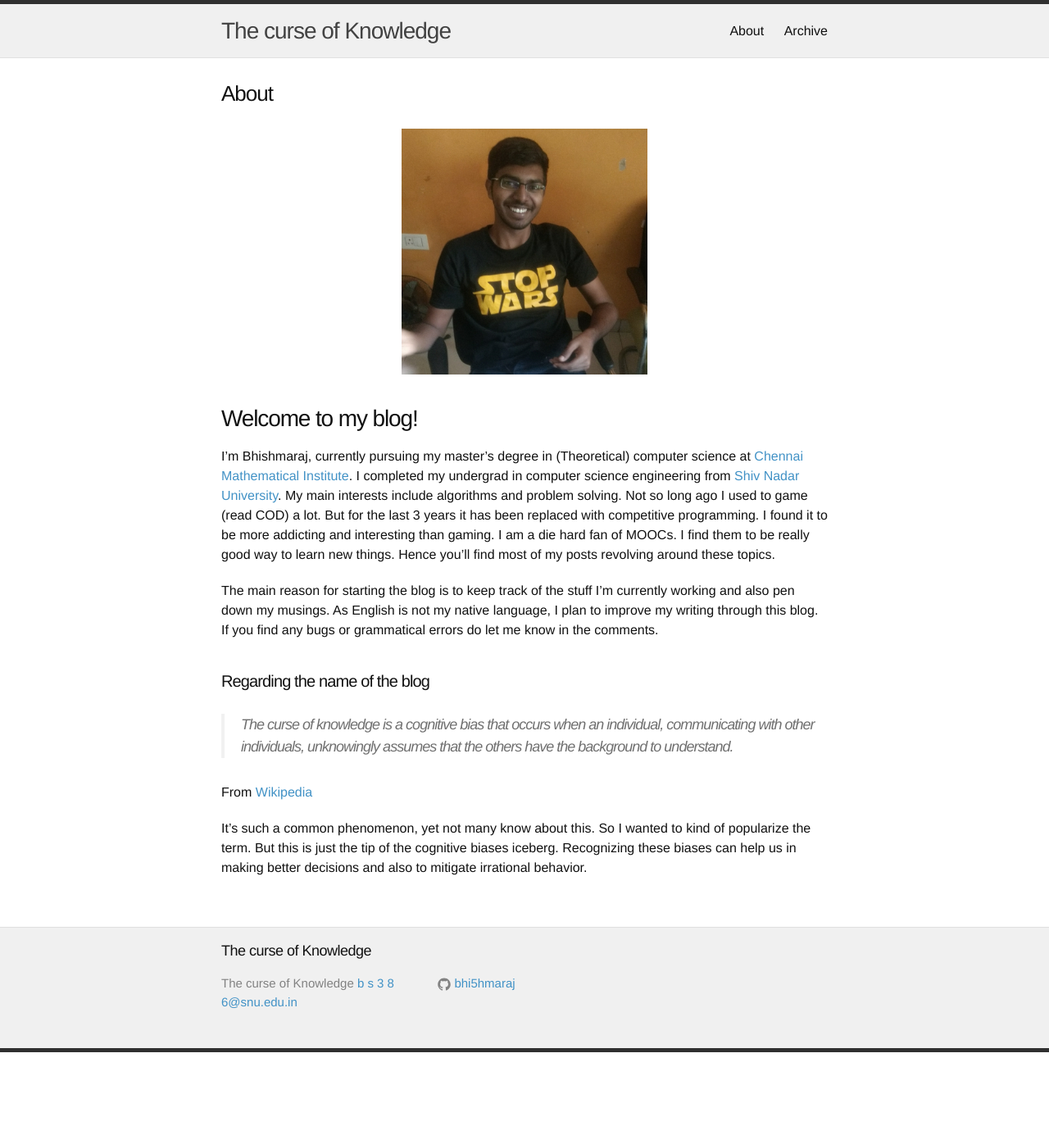
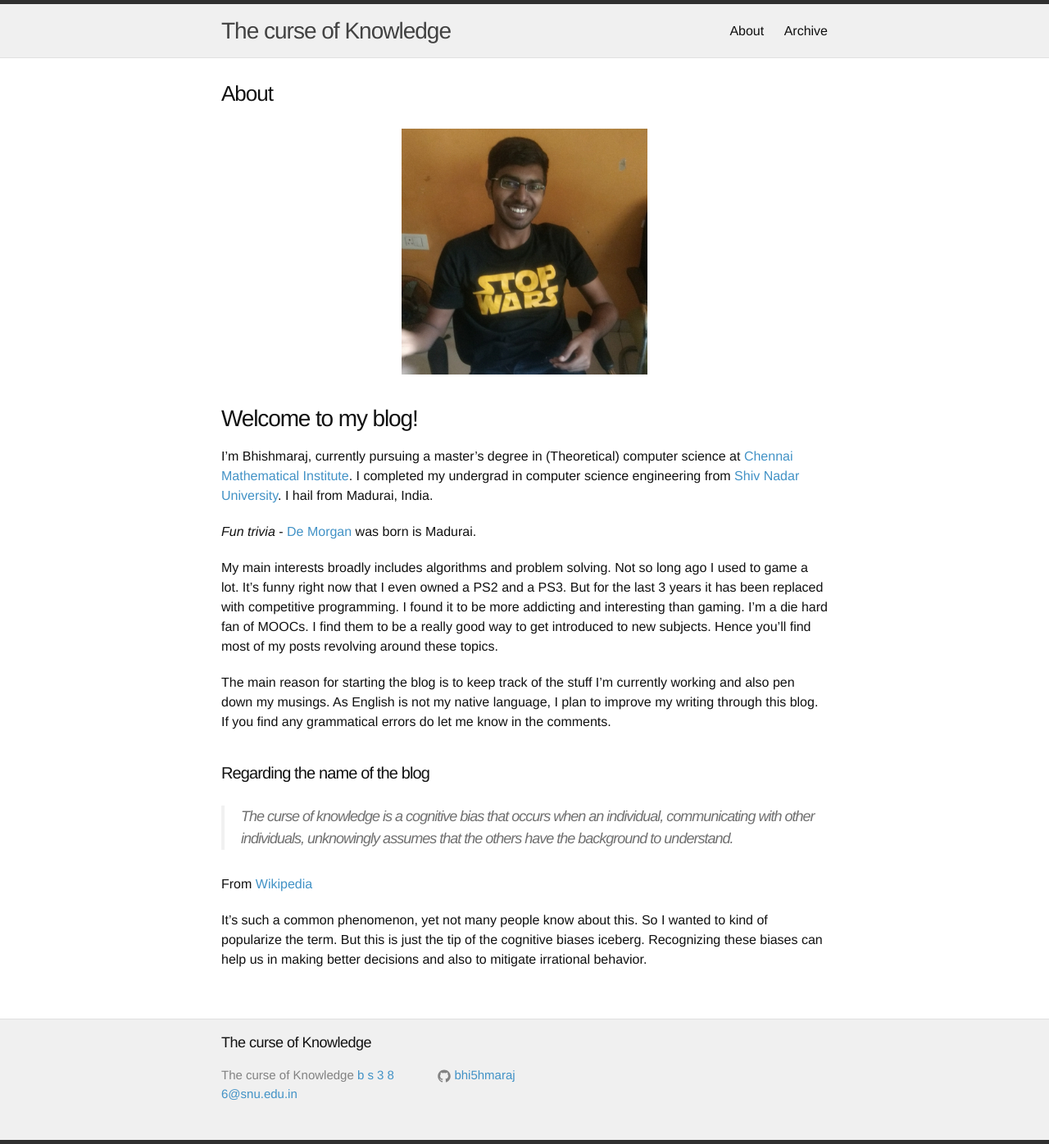
Before and after one commit to bhi5hmaraj/blog, a Jekyll site: the page built from about.md, in a window 1280 px wide. Shown: the whole page at 82% size. Built offline with Jekyll 4.4.1, drawn with Linux system fonts in a browser that asks for light colours; nearby versions of some CDN libraries; Markdown is read by kramdown in place of the engine named in the settings; before the commit the page ends 1284 px from its top, so only the background shows below that.

Commit message:
Added De Morgan

```diff
--- a/about.md
+++ b/about.md
@@ -8,9 +8,13 @@ permalink: /about/
 
 ### Welcome to my blog!
 
-I'm Bhishmaraj, currently pursuing my master's degree in (Theoretical) computer science at [Chennai Mathematical Institute](https://www.cmi.ac.in/people/student-profile.php?id=bhishma). I completed my undergrad in computer science engineering from [Shiv Nadar University](https://snu.edu.in/). My main interests include algorithms and problem solving. Not so long ago I used to game (read COD) a lot. But for the last 3 years it has been replaced with competitive programming. I found it to be more addicting and interesting than gaming. I am a die hard fan of MOOCs. I find them to be really good way to learn new things. Hence you'll find most of my posts revolving around these topics.
+I'm Bhishmaraj, currently pursuing a master's degree in (Theoretical) computer science at [Chennai Mathematical Institute](https://www.cmi.ac.in/people/student-profile.php?id=bhishma). I completed my undergrad in computer science engineering from [Shiv Nadar University](https://snu.edu.in/). I hail from Madurai, India.
 
-The main reason for starting the blog is to keep track of the stuff I'm currently working and also pen down my musings. As English is not my native language, I plan to improve my writing through this blog. If you find any bugs or grammatical errors do let me know in the comments.
+_Fun trivia_ - [De Morgan](https://en.wikipedia.org/wiki/Augustus_De_Morgan#Childhood) was born is Madurai.
+
+My main interests broadly includes algorithms and problem solving. Not so long ago I used to game a lot. It's funny right now that I even owned a PS2 and a PS3. But for the last 3 years it has been replaced with competitive programming. I found it to be more addicting and interesting than gaming. I'm a die hard fan of MOOCs. I find them to be a really good way to get introduced to new subjects. Hence you'll find most of my posts revolving around these topics.
+
+The main reason for starting the blog is to keep track of the stuff I'm currently working and also pen down my musings. As English is not my native language, I plan to improve my writing through this blog. If you find any grammatical errors do let me know in the comments.
 
 
 
@@ -20,4 +24,4 @@ The main reason for starting the blog is to keep track of the stuff I'm currentl
 
 From [Wikipedia](https://en.wikipedia.org/wiki/Curse_of_knowledge)
 
-It's such a common phenomenon, yet not many know about this. So I wanted to kind of popularize the term. But this is just the tip of the cognitive biases iceberg. Recognizing these biases can help us in making better decisions and also to mitigate irrational behavior.
+It's such a common phenomenon, yet not many people know about this. So I wanted to kind of popularize the term. But this is just the tip of the cognitive biases iceberg. Recognizing these biases can help us in making better decisions and also to mitigate irrational behavior.
```
